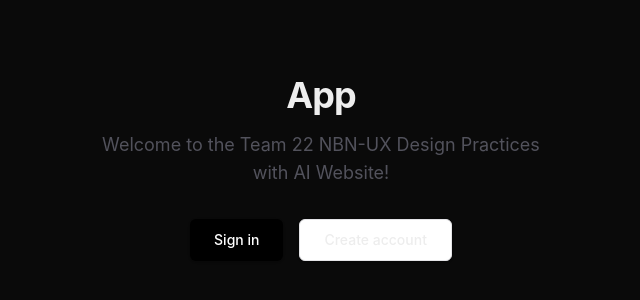
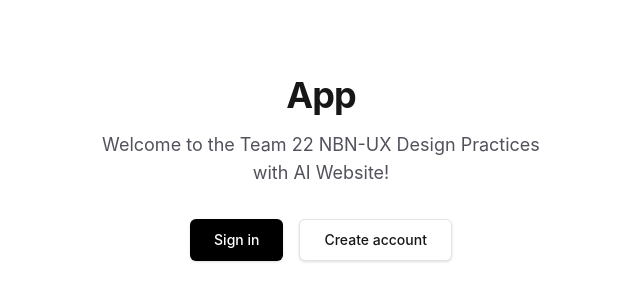
Before and after one commit to Alex-D-4089452/garage-basic-22-nbn, a Next.js app in the folder frontend/: page / in a window 1280 px wide. Shown: the part 232-532 px from the top of the page, without its empty margins (319-959 px from the left). Built offline with nearby package versions, Linux system fonts and the light colour scheme; no server answers.

Commit message:
fix: login/signup pages display correct light scheme colours

```diff
--- a/frontend/src/app/globals.css
+++ b/frontend/src/app/globals.css
@@ -1,21 +1,12 @@
 @import "tailwindcss";
 
 :root {
-    --background: #0a0a0a;
-    --foreground: #ededed;
-    --create-account-button-font-color: #ededed;
-    --auth-container-border-color: #3B3B3B;
-    --auth-container-background-color: #121214;
-}
-
-/* Original light-mode colors */
-/* :root {
     --background: #ffffff;
     --foreground: #171717;
     --create-account-button-font-color: #ffffff;
     --auth-container-border-color: #A9A9A9;
-    --auth-container-background-color: #696969;
-} */
+    --auth-container-background-color: #ffffff;
+}
 
 @theme inline {
     --color-background: var(--background);
@@ -24,7 +15,7 @@
     --font-mono: var(--font-geist-mono);
 }
 
-/* @media (prefers-color-scheme: dark) {
+@media (prefers-color-scheme: dark) {
     :root {
         --background: #0a0a0a;
         --foreground: #ededed;
@@ -32,7 +23,7 @@
         --auth-container-border-color: #3B3B3B;
         --auth-container-background-color: #121214;
     }
-} */
+}
 
 body {
     background: var(--background);
@@ -43,7 +34,7 @@ body {
 /* Auth button restyle */
 .auth-button {
     background: #36449C;
-    color: var(--foreground);
+    color: var(--create-account-button-font-color);
 }
 
 /* Auth container restyle */
```
